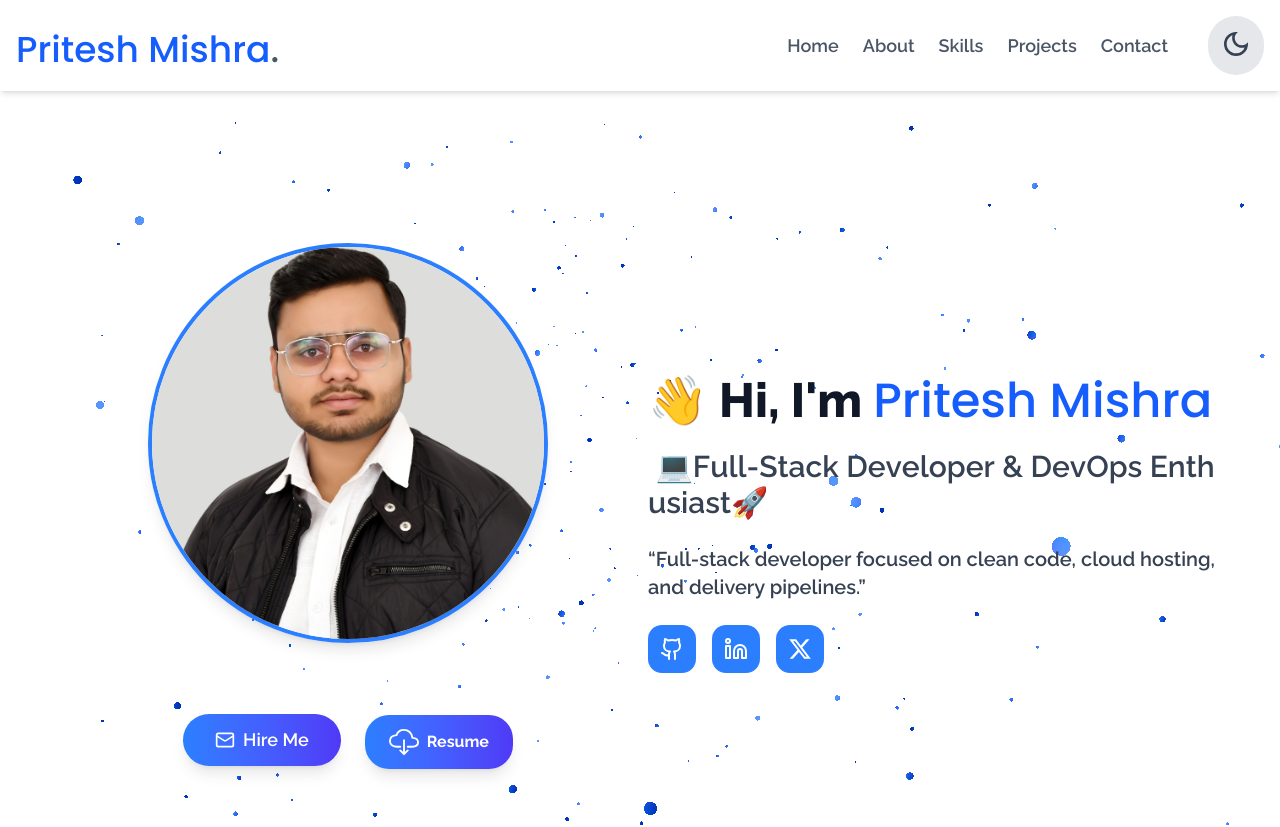
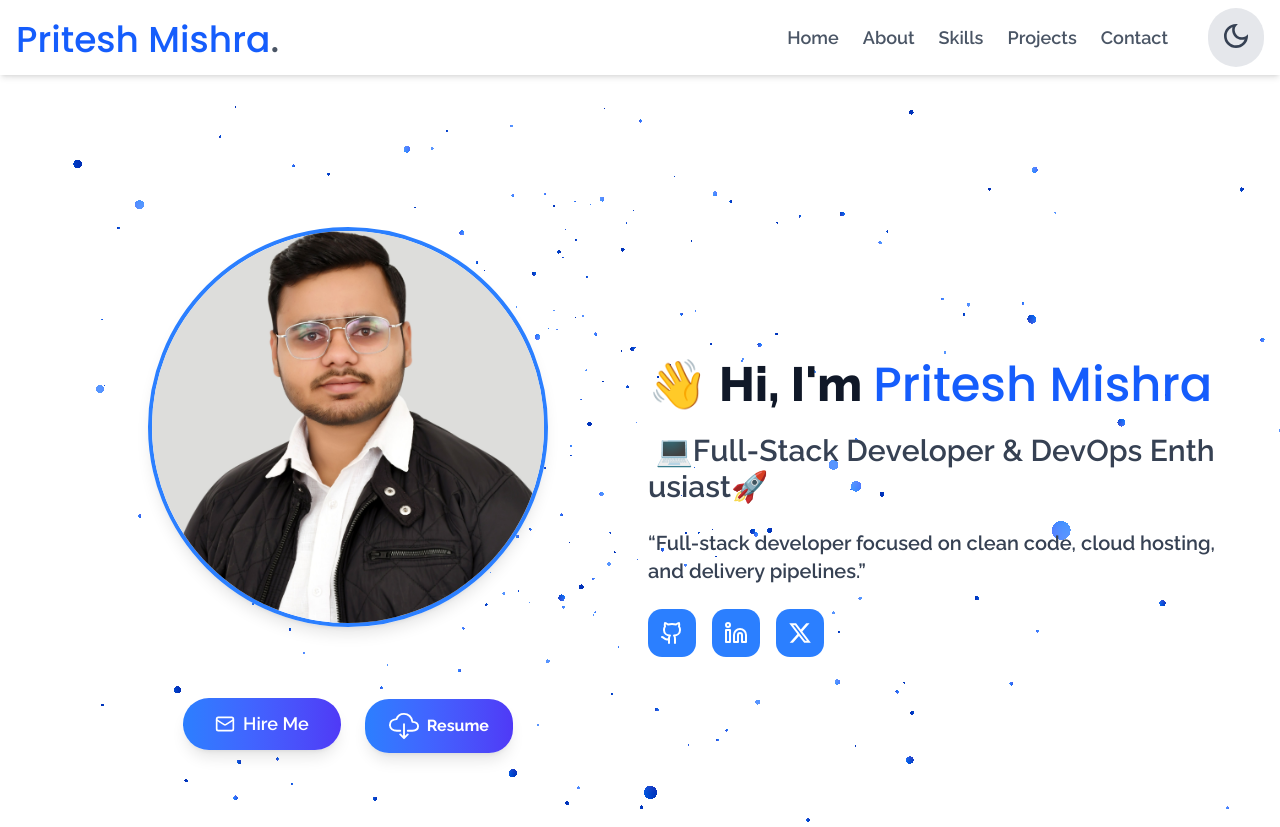
Before and after one commit to impriteshmishra/My_Portfolio, a Next.js app: page / in a window 1280 px wide. Shown: the top 827 px of the page. Built offline with nearby package versions, Linux system fonts and the light colour scheme; a web font is replaced by a local one.

Commit message:
enhance ui

```diff
--- a/src/components/Footer.jsx
+++ b/src/components/Footer.jsx
@@ -18,7 +18,7 @@ const Footer = () => {
             href="https://github.com/impriteshmishra"
             target="_blank"
             rel="noopener noreferrer"
-            className="hover:text-white"
+            className="hover:text-gray-500"
           >
             <FaGithub />
           </a>
@@ -26,14 +26,14 @@ const Footer = () => {
             href="https://www.linkedin.com/in/im-priteshmishra/"
             target="_blank"
             rel="noopener noreferrer"
-            className="hover:text-white"
+            className="hover:text-gray-500"
           >
             <FaLinkedin />
           </a>
           <a
             href="https://x.com/pritesh_misra"
             target="_blank"
-            className="hover:text-white"
+            className="hover:text-gray-500"
           >
             <FaXTwitter/>
           </a>
--- a/src/components/Navbar.jsx
+++ b/src/components/Navbar.jsx
@@ -18,14 +18,14 @@ function Navbar() {
 
   return (
     <nav className="bg-white shadow-md sticky top-0 z-50 dark:bg-gray-950 dark:text-gray-200 border-gray-600">
-      <div className="max-w-7xl mx-auto px-4 py-4 flex justify-between items-center ">
+      <div className="max-w-7xl mx-auto px-4 py-1 flex justify-between items-center ">
         {/* Logo */}
-        <h1 className="text-3xl md:text-4xl font-bold text-blue-600 dark:text-blue-500 poppins-regular cursor-pointer pt-2">
+        <h1 className="text-3xl md:text-4xl font-bold text-blue-600 dark:text-blue-500 poppins-regular cursor-pointer pt-1">
           <a href="#home">Pritesh Mishra</a>
           <span className="text-gray-600">.</span>
         </h1>
 
-        <div className="flex items-center gap-10 ">
+        <div className="flex items-center gap-10 py-1">
           {/* Desktop Menu */}
           <ul className="hidden md:flex gap-6 text-gray-600 font-semibold text-lg dark:text-gray-200">
             <li>
@@ -57,14 +57,14 @@ function Navbar() {
             {/* <Resume/> */}
           </ul>
 
-          <div className="bg-gray-200 dark:bg-gray-800 hover:bg-gray-300 dark:hover:bg-gray-600 rounded-full cursor-pointer pb-2 px-3 pt-3 hidden md:inline-block">
+          <div className="bg-gray-200 dark:bg-gray-800 hover:bg-gray-300 dark:hover:bg-gray-600 rounded-full cursor-pointer pb-2 px-3 py-3 hidden md:inline-block">
             <ThemeToggle />
           </div>
         </div>
 
         {/* Mobile Menu Button */}
         <div className="flex items-center gap-6 md:hidden">
-          <div className="bg-gray-200 dark:bg-gray-800 hover:bg-gray-300 dark:hover:bg-gray-600 rounded-full cursor-pointer pb-2 px-3 pt-3 block md:hidden">
+          <div className="bg-gray-200 dark:bg-gray-800 hover:bg-gray-300 dark:hover:bg-gray-600 rounded-full cursor-pointer  px-3 py-3 block md:hidden">
             <ThemeToggle />
           </div>
           <button
```
